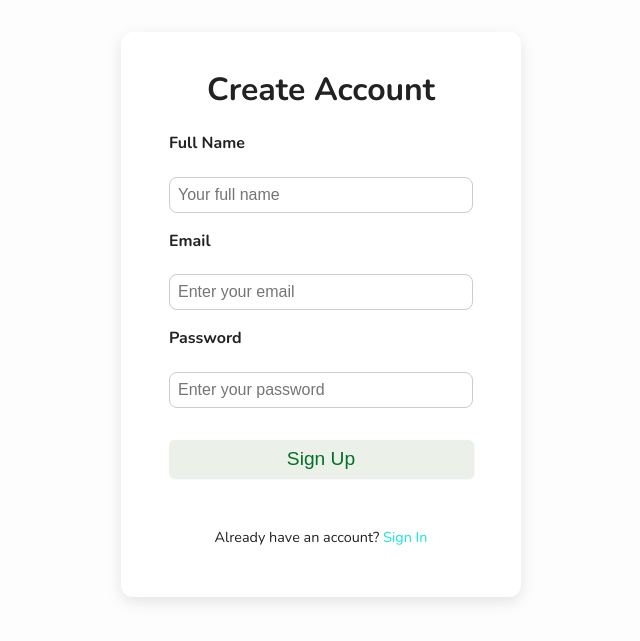
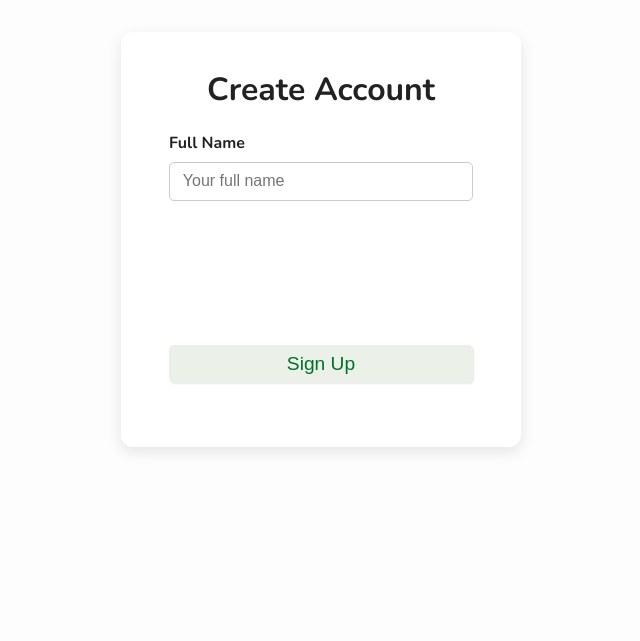
Before and after one commit to SadDiamonds/CPTProjectT3, a Flask app: page /signup in a window 1280 px wide. Shown: the part 80-721 px from the top of the page, without its empty margins (319-959 px from the left). Run offline with Flask 3, Linux system fonts and the light colour scheme.

Commit message:
2nd commit fr

```diff
--- a/main.py
+++ b/main.py
@@ -2,8 +2,14 @@ import sqlite3
 import uuid
 import hashlib
 import re
-from flask import Flask, render_template, request, redirect, url_for, flash, g, session
+import os
+from werkzeug.utils import secure_filename
+from werkzeug.security import generate_password_hash, check_password_hash
+from flask import Flask, render_template, request, redirect, url_for, flash, g, session, current_app
 from datetime import datetime
+from functools import wraps
+
+ALLOWED_EXTENSIONS = {"png", "jpg", "jpeg", "gif"}
 
 app = Flask(__name__)
 app.secret_key = "supersecretkey"
@@ -12,6 +18,7 @@ DATABASE = "database/data_source.db"
 
 
 # ----------------- DB CONNECTION -----------------
+
 def get_db():
     db = getattr(g, "_database", None)
     if db is None:
@@ -28,6 +35,9 @@ def close_connection(exception):
 
 
 # ----------------- UTILS -----------------
+def allowed_file(filename):
+    return "." in filename and filename.rsplit(".", 1)[1].lower() in ALLOWED_EXTENSIONS
+
 def hash_password(password):
     return hashlib.sha256(password.encode()).hexdigest()
 
@@ -41,21 +51,51 @@ def current_user():
     return None
 
 
+def login_required(f):
+    @wraps(f)
+    def decorated_function(*args, **kwargs):
+        if "user_id" not in session:
+            flash("Please sign in first.", "warning")
+            return redirect(url_for("signin_page"))
+        return f(*args, **kwargs)
+
+    return decorated_function
+
+def opp_login_required(f):
+  @wraps(f)
+  def decorated_function(*args, **kwargs):
+    if "user_id" in session:
+      return redirect(url_for('home_page'))
+    return f(*args, **kwargs)
+  return decorated_function
 # ----------------- ROUTES -----------------
 
 
 @app.route("/")
+@opp_login_required
 def landing_page():
     return render_template("landing.html")
 
 
 @app.route("/home")
+@login_required
 def home_page():
     db = get_db()
-    donations = db.execute(
-        "SELECT donation_id, category, items, date_donated FROM Donations ORDER BY date_donated DESC LIMIT 3"
-    ).fetchall()
-    return render_template("home.html", donations=donations)
+    user = db.execute(
+        "SELECT * FROM Users WHERE user_id = ?", (session["user_id"],)
+    ).fetchone()
+
+    if user["role"] == "Donor":
+        donations = db.execute(
+            "SELECT * FROM Donations WHERE donor_id = ? ORDER BY date_donated DESC LIMIT 3",
+            (user["user_id"],),
+        ).fetchall()
+    else:  # recipient
+        donations = db.execute(
+            "SELECT * FROM Donations WHERE donation_id NOT IN (SELECT donation_id FROM Matches WHERE recipient_id = ?) ORDER BY date_donated DESC LIMIT 3",
+            (user["user_id"],),
+        ).fetchall()
+    return render_template("home.html", user=user, donations=donations)
 
 
 @app.route("/about")
@@ -70,6 +110,13 @@ def signup_page():
         name = request.form.get("name")
         email = request.form.get("email")
         password = request.form.get("password")
+        confirm_password = request.form.get("confirm_password")
+        role = request.form.get("role")
+
+        # Confirm passwords match
+        if password != confirm_password:
+            flash("Passwords do not match.", "error")
+            return redirect(url_for("signup_page"))
 
         # Validate email
         if not re.fullmatch(r"[^@]+@[^@]+\.[^@]+", email):
@@ -86,18 +133,20 @@ def signup_page():
             )
             return redirect(url_for("signup_page"))
 
+        hashed = generate_password_hash(password)
+        user_id = str(uuid.uuid4())
+        creation_date = datetime.now().strftime("%Y-%m-%d %H:%M:%S")
+
         db = get_db()
-        user_id = str(uuid.uuid4())
-        hashed = hash_password(password)
 
         try:
             db.execute(
-                "INSERT INTO Users (user_id, name, email, password, creation_date, role) VALUES (?, ?, ?, ?, ?, ?)",
-                (user_id, name, email, hashed, datetime.now().strftime("%Y-%m-%d %H:%M:%S"), "none"),
+                "INSERT INTO Users (user_id, name, email, password, role, creation_date) VALUES (?, ?, ?, ?, ?, ?)",
+                (user_id, name, email, hashed, role, creation_date),
             )
             db.commit()
         except sqlite3.IntegrityError:
-            flash("Email already exists", "error")
+            flash("Email already exists.", "error")
             return redirect(url_for("signup_page"))
 
         flash("Account created! Please sign in.", "success")
@@ -112,14 +161,13 @@ def signin_page():
     if request.method == "POST":
         email = request.form.get("email")
         password = request.form.get("password")
-        hashed = hash_password(password)
 
         db = get_db()
         user = db.execute(
-            "SELECT * FROM Users WHERE email=? AND password=?", (email, hashed)
+            "SELECT * FROM Users WHERE email=?", (email,)
         ).fetchone()
 
-        if user:
+        if user and check_password_hash(user["password"], password):
             session["user_id"] = user["user_id"]
             flash(f"Welcome back, {user['name']}!", "success")
             return redirect(url_for("home_page"))
@@ -133,28 +181,36 @@ def signin_page():
 # ----------------- SIGN OUT -----------------
 @app.route("/signout")
 def signout():
-    session.pop("user_id", None)
-    flash("Signed out successfully.", "success")
-    return redirect(url_for("signin_page"))
+    session.clear()
+    flash("You have been signed out.", "info")
+    return redirect(url_for("landing_page"))
 
 
 # ----------------- ADD DONATION -----------------
 @app.route("/add", methods=["GET", "POST"])
+@login_required
 def add():
-    user = current_user()
-    if not user:
-        flash("Please sign in to add a donation.", "error")
-        return redirect(url_for("signin_page"))
+    user = current_user()  # get logged in user info
 
     if request.method == "POST":
         items = request.form.get("items")
         category = request.form.get("category")
-        date_donated = datetime.now().strftime("%Y-%m-%d %H:%M:%S")  # current timestamp
+        date_donated = datetime.now().strftime("%d/%m/%y %H:%M")
+
+        # Handle image
+        image_file = request.files.get("image")
+        image_filename = None
+        if image_file and allowed_file(image_file.filename):
+            filename = secure_filename(image_file.filename)
+            image_path = os.path.join(current_app.root_path, "static/uploads", filename)
+            os.makedirs(os.path.dirname(image_path), exist_ok=True)
+            image_file.save(image_path)
+            image_filename = f"uploads/{filename}"  # relative to /static
 
         db = get_db()
         db.execute(
-            "INSERT INTO Donations (donor_id, category, items, date_donated) VALUES (?, ?, ?, ?)",
-            (user["user_id"], category, items, date_donated),
+            "INSERT INTO Donations (donor_id, category, items, date_donated, image_url) VALUES (?, ?, ?, ?, ?)",
+            (user["user_id"], category, items, date_donated, image_filename),
         )
         db.commit()
         flash("Donation added!", "success")
@@ -174,7 +230,7 @@ def matches():
     db = get_db()
     matches = db.execute(
         """
-        SELECT m.match_id, d.items, d.category, r.name as recipient_name, m.status
+        SELECT m.match_id, d.items, d.category, u.name as recipient_name, m.status
         FROM Matches m
         JOIN Donations d ON m.donation_id = d.donation_id
         JOIN Recipients r ON m.recipient_id = r.recipient_id
@@ -185,6 +241,11 @@ def matches():
     return render_template("partials/matches.html", matches=matches, user=user)
 
 
+@app.context_processor
+def inject_user():
+    return dict(user=session.get("user_id"))
+
+
 # ----------------- RUN APP -----------------
 if __name__ == "__main__":
     app.run(debug=True)
--- a/static/css/styles.css
+++ b/static/css/styles.css
@@ -250,12 +250,6 @@ form textarea {
   text-align: center;
 }
 
-.auth-form {
-  display: flex;
-  flex-direction: column;
-  gap: 1rem;
-}
-
 .auth-form label {
   text-align: left;
   font-weight: bold;
@@ -336,3 +330,109 @@ form textarea {
 .contact li {
   margin: 0.25rem 0;
 }
+
+.password-checklist {
+  margin-top: 0.5rem;
+  font-size:0.9rem;
+}
+
+.password-checklist ul {
+  list-style: none;
+  padding-left: 0;
+  margin-top: 0.5rem;
+}
+
+.password-checklist li {
+  color: red;
+  font-size: 0.9rem;
+}
+
+.password-checklist li.valid {
+  color: green;
+}
+
+.auth-form {
+  display: flex;
+  flex-direction: column;
+  gap: 1.5rem;
+  /* space between each step */
+  max-width: 400px;
+  margin: auto;
+}
+
+.form-step label {
+  display: block;
+  margin-bottom: 0.3rem;
+  font-weight: 600;
+}
+
+.form-step input,
+.form-step select {
+  width: 100%;
+  padding: 0.6rem 0.8rem;
+  border-radius: 5px;
+  border: 1px solid #ccc;
+  font-size: 1rem;
+  margin-bottom: 0.5rem;
+  box-sizing: border-box;
+}
+
+.form-step input:focus,
+.form-step select:focus {
+  outline: none;
+  border-color: hsl(141, 100%, 22%);
+  box-shadow: 0 0 5px rgba(20, 230, 221, 0.4);
+}
+
+.form-step.step-active {
+  display: block;
+  opacity: 1;
+  max-height: 500px;
+  transition: max-height 0.5s ease, opacity 0.5s ease;
+}
+
+.auth-form {
+  display: flex;
+  flex-direction: column;
+  gap: 1.5rem;
+  max-width: 400px;
+  margin: auto;
+}
+
+.form-step {
+  max-height: 0;
+  overflow: hidden;
+  opacity: 0;
+  transition: max-height 0.5s ease, opacity 0.5s ease, margin 0.5s ease;
+  margin-bottom: 0;
+}
+
+.form-step.step-active {
+  max-height: 500px; /* enough to show content */
+  opacity: 1;
+  margin-bottom: 1.5rem;
+}
+
+.form-step label {
+  display: block;
+  margin-bottom: 0.3rem;
+  font-weight: 600;
+}
+
+.form-step input,
+.form-step select {
+  width: 100%;
+  padding: 0.6rem 0.8rem;
+  border-radius: 5px;
+  border: 1px solid #ccc;
+  font-size: 1rem;
+  margin-bottom: 0.5rem;
+  box-sizing: border-box;
+}
+
+.form-step input:focus,
+.form-step select:focus {
+  outline: none;
+  border-color: hsl(141, 100%, 22%);
+  box-shadow: 0 0 5px rgba(20, 230, 221, 0.4);
+}
--- a/templates/home.html
+++ b/templates/home.html
@@ -8,7 +8,7 @@
   <div class="container">
     {% for donation in donations %}
       <div class="card">
-        <img src="{{ donation.image_url or '/static/default.jpg' }}" class="card-image">
+          <img src="{{ url_for('static', filename=donation.image_url or 'default.jpg') }}" class="card-image">
           <h2 class="card-name">{{ donation.category }}</h2>
           <p class="card-about">{{ donation.items }}</p>
           <p><small>Donated on {{ donation.date_donated }}</small></p>
--- a/templates/landing.html
+++ b/templates/landing.html
@@ -6,11 +6,11 @@
 <section class="landing">
     <center>
         <h1 style="font-size:50px">Welcome to Gratia</h1>
-        <Br><br><br><br>
+        <Br><br><br>
         <p style="padding-left:100px; padding-right:100px">Lorem ipsum dolor sit amet, consectetur adipiscing elit, sed do eiusmod tempor incididunt ut labore et dolore magna aliqua. Ut enim ad minim veniam, quis nostrud exercitation ullamco laboris nisi ut aliquip ex ea commodo consequat. Duis aute irure dolor in reprehenderit in voluptate velit esse cillum dolore eu fugiat nulla pariatur. Excepteur sint occaecat cupidatat non proident, sunt in culpa qui officia deserunt mollit anim id est laborum<br><br>Lorem ipsum dolor sit amet, consectetur adipiscing elit, sed do eiusmod tempor incididunt ut labore et dolore magna aliqua. Ut enim ad minim veniam, quis nostrud exercitation ullamco laboris nisi ut aliquip ex ea commodo consequat. Duis aute irure dolor in reprehenderit in voluptate velit esse cillum dolore eu fugiat nulla pariatur. Excepteur sint occaecat cupidatat non proident, sunt in culpa qui officia deserunt mollit anim id est laborum</p>
     </center>
 
-    <br><br>
+    <br><br><br>
 
     <div class="cta-buttons"><center>
         <a href="{{ url_for('signin_page') }}" class="btn" style="text-decoration:none;">Sign In</a>
--- a/templates/layout.html
+++ b/templates/layout.html
@@ -1,26 +1,35 @@
 <!DOCTYPE html>
 <html lang="en">
 <head>
+  <link rel="icon" type="image/png" href="{{ url_for('static', filename='images/favicon.png') }}">
   <meta charset="UTF-8">
   <title>{% block title %}Gratia{% endblock %}</title>
   <link rel="stylesheet" href="{{ url_for('static', filename='css/styles.css') }}">
 </head>
 <body>
   <nav>
-    <img src="{{ url_for('static', filename='images/logo.png') }}" alt="Gratia Logo" class="logo">
+  {% if not user%}
+    <a href="{{ url_for('landing_page') }}"><img src="{{ url_for('static', filename='images/logo.png') }}" alt="Gratia Logo" class="logo"></a>
+  {%else%}
+    <a href="{{ url_for('home_page') }}"><img src="{{ url_for('static', filename='images/logo.png') }}" alt="Gratia Logo" class="logo"></a>
+  {%endif%}
     <ul>
-      <li><a href="{{ url_for('landing_page') }}">Home</a></li>
-      <li><a href="{{ url_for('about') }}">About</a></li>
+      {% if not user %}
+        <li><a href="{{ url_for('landing_page') }}">Home</a></li>
+        <li><a href="{{ url_for('about') }}">About</a></li>
+        <li><a href="{{ url_for('signin_page') }}">Sign In</a></li>
+        <li><a href="{{ url_for('signup_page') }}">Sign Up</a></li>
+      {% endif %}
+
       {% if user %}
-        <li><a href="{{ url_for('home_page')}}">Home</a></li>
+        <li><a href="{{ url_for('home_page') }}">Home</a></li>
+        <li><a href="{{ url_for('about') }}">About</a></li>
         <li><a href="{{ url_for('add') }}">Add Donation</a></li>
         <li><a href="{{ url_for('matches') }}">Matches</a></li>
         <li><a href="{{ url_for('signout') }}">Sign Out</a></li>
-      {% else %}
-        <li><a href="{{ url_for('signin_page') }}">Sign In</a></li>
-        <li><a href="{{ url_for('signup_page') }}">Sign Up</a></li>
       {% endif %}
     </ul>
+
   </nav>
 
   <!-- Flash messages -->
--- a/templates/partials/signup.html
+++ b/templates/partials/signup.html
@@ -5,35 +5,50 @@
 {% block content %}
 <main class="auth-container">
   <h1>Create Account</h1>
-  <form action="{{ url_for('signup_page') }}" method="post" class="auth-form">
-    <label for="name">Full Name</label>
-    <input type="text" id="name" name="name" placeholder="Your full name" required>
+  <form id="signupForm" action="{{ url_for('signup_page') }}" method="post" class="auth-form">
 
-    <label for="email">Email</label>
-    <input
-      type="email"
-      id="email"
-      name="email"
-      placeholder="Enter your email"
-      required
-    >
+    <!-- Step 1: Name -->
+    <div class="form-step step-active">
+      <label for="name">Full Name</label>
+      <input type="text" id="name" name="name" placeholder="Your full name" required>
+    </div>
 
-    <label for="password">Password</label>
-    <input
-      type="password"
-      id="password"
-      name="password"
-      placeholder="Enter your password"
-      required
-      pattern='^(?=.*[A-Z])(?=.*[!@#$%^&*(),.?":{}|<>]).{8,}$'
-      title="Password must be at least 8 characters, include an uppercase letter and a symbol."
-    >
+    <!-- Step 2: Email -->
+    <div class="form-step">
+      <label for="email">Email</label>
+      <input type="email" id="email" name="email" placeholder="Enter your email" required>
+    </div>
+
+    <!-- Step 3: Password -->
+    <div class="form-step">
+      <label for="password">Password</label>
+      <input type="password" id="password" name="password" placeholder="Enter your password" required>
+
+      <label for="confirm_password">Confirm Password</label>
+      <input type="password" id="confirm_password" name="confirm_password" placeholder="Re-enter your password" required>
+
+      <div class="password-checklist">
+        <ul>
+          <li id="length" class="invalid">At least 8 characters</li>
+          <li id="uppercase" class="invalid">At least 1 uppercase letter</li>
+          <li id="symbol" class="invalid">At least 1 symbol (!@#$%^&* etc.)</li>
+          <li id="match" class="invalid">Passwords match</li>
+        </ul>
+      </div>
+    </div>
+
+    <!-- Step 4: Role -->
+    <div class="form-step">
+      <label for="role">I am a:</label>
+      <select name="role" required>
+        <option value="" disabled selected>Select your role</option>
+        <option value="donor">Donor</option>
+        <option value="recipient">Recipient</option>
+      </select>
+    </div>
 
     <button type="submit" class="btn">Sign Up</button>
-
-    <p class="auth-link">
-      Already have an account? <a href="{{ url_for('signin_page') }}">Sign In</a>
-    </p>
   </form>
 </main>
+<script src="{{ url_for('static', filename='js/signup.js') }}"></script>
 {% endblock %}
```
Also changed, not shown: static/js/app.js (deleted, +0 -18 lines), static/js/signup.js (added, +44 -0 lines), templates/partials/add.html (+6 -2 lines), database/data_source.db, static/uploads/0c7.jpg (added), static/uploads/2.png (added), static/uploads/35fig2_1.jpg (added), static/uploads/3e927efa89c4557b937304265e21852f.png (added), static/uploads/3e927efa89c4557b937304265e21852f_1.png (added), static/uploads/Anywhere_voucher.png (added), 1 other file.
